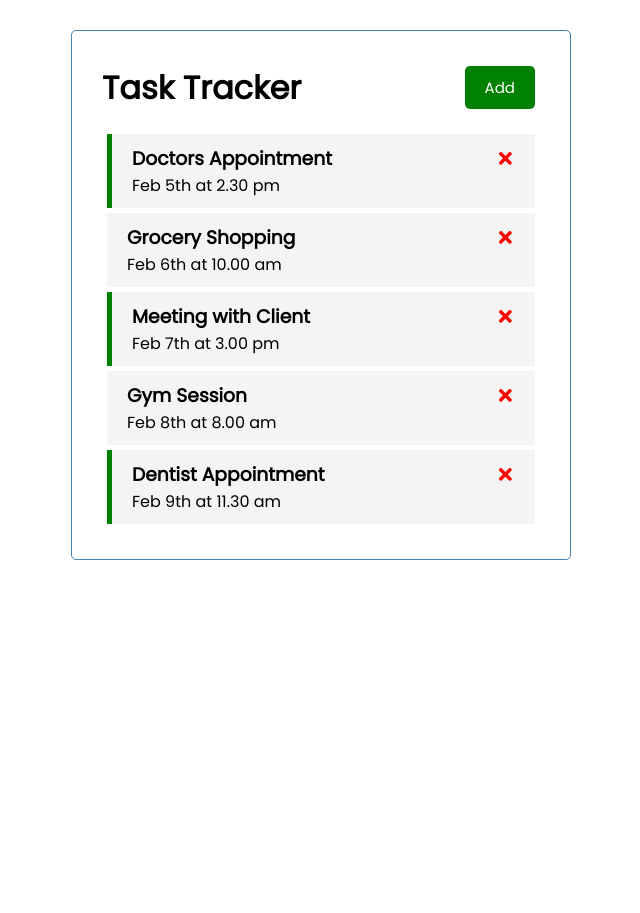
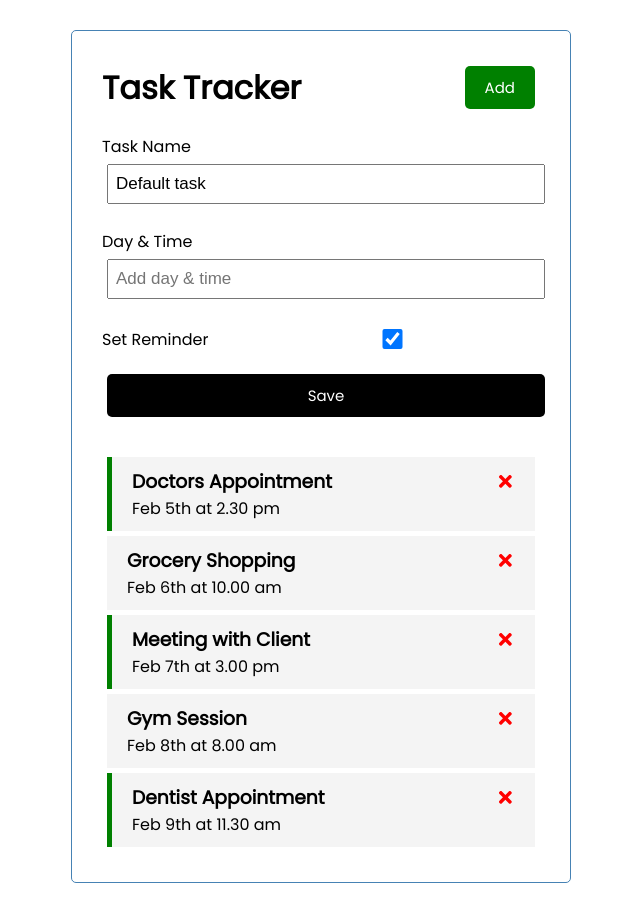
Before and after one commit to tamim36/task-tracker, a React (Create React App) app: page / in a window 1280 px wide. Shown: the whole page, without its empty margins (319-959 px from the left). Before the commit the page ends 800 px from the top, so only its background shows below. Built offline with nearby package versions, Linux system fonts and the light colour scheme.

Commit message:
create task form

```diff
--- a/src/App.js
+++ b/src/App.js
@@ -1,3 +1,4 @@
+import AddTask from "./components/AddTask";
 import Header from "./components/Header";
 import Tasks from "./components/Tasks";
 import { useState } from "react";
@@ -48,9 +49,20 @@
     setTasks(tasks.filter((t) => t.id !== id));
   }
 
+  const onSubmitFormTask = (task) => {
+    const maxId = tasks.reduce((max, curElem) => {
+      return curElem.id > max ? curElem.id : max;
+    }, 0);
+
+    const id = maxId + 1;
+    const newTask = {...task, id};
+    setTasks([...tasks, newTask]);
+  }
+
   return (
     <div className="container">
       <Header />
+      <AddTask taskForm={onSubmitFormTask} />
       {
         tasks.length > 0
           ? (<Tasks tasks={tasks} onDelete={onDeleteTask} onToggle={onToggleTask} />)
--- /dev/null
+++ b/src/components/AddTask.js
@@ -0,0 +1,45 @@
+import React from 'react'
+import { useState } from 'react'
+
+const AddTask = ({taskForm}) => {
+  const [text, setText] = useState('Default task');
+  const [day, setDay] = useState('');
+  const [reminder, setReminder] = useState(true);
+
+  const onSubmitForm = (e) => {
+    e.preventDefault();
+    if (!text){
+        alert('Please add text.');
+        return
+    }
+
+    taskForm({text, day, reminder});
+
+    setText('');
+    setDay('');
+    setReminder(true);
+  }
+
+  return (
+    <form className='add-form' onSubmit={onSubmitForm}>
+        <div className='form-control'>
+            <label>Task Name</label>
+            <input type='text' placeholder='Add Task'
+            value={text} onChange={(e) => setText(e.target.value)} />
+        </div>
+        <div className='form-control'>
+            <label>Day & Time</label>
+            <input type='text' placeholder='Add day & time'
+            value={day} onChange={(e) => setDay(e.target.value)} />
+        </div>
+        <div className='form-control form-control-check'>
+            <label>Set Reminder</label>
+            <input type='checkbox'
+            checked={reminder} onChange={(e) => setReminder(e.currentTarget.checked)} />
+        </div>
+        <input type='submit' value='Save' className='btn btn-block'/>
+    </form>
+  )
+}
+
+export default AddTask
```
